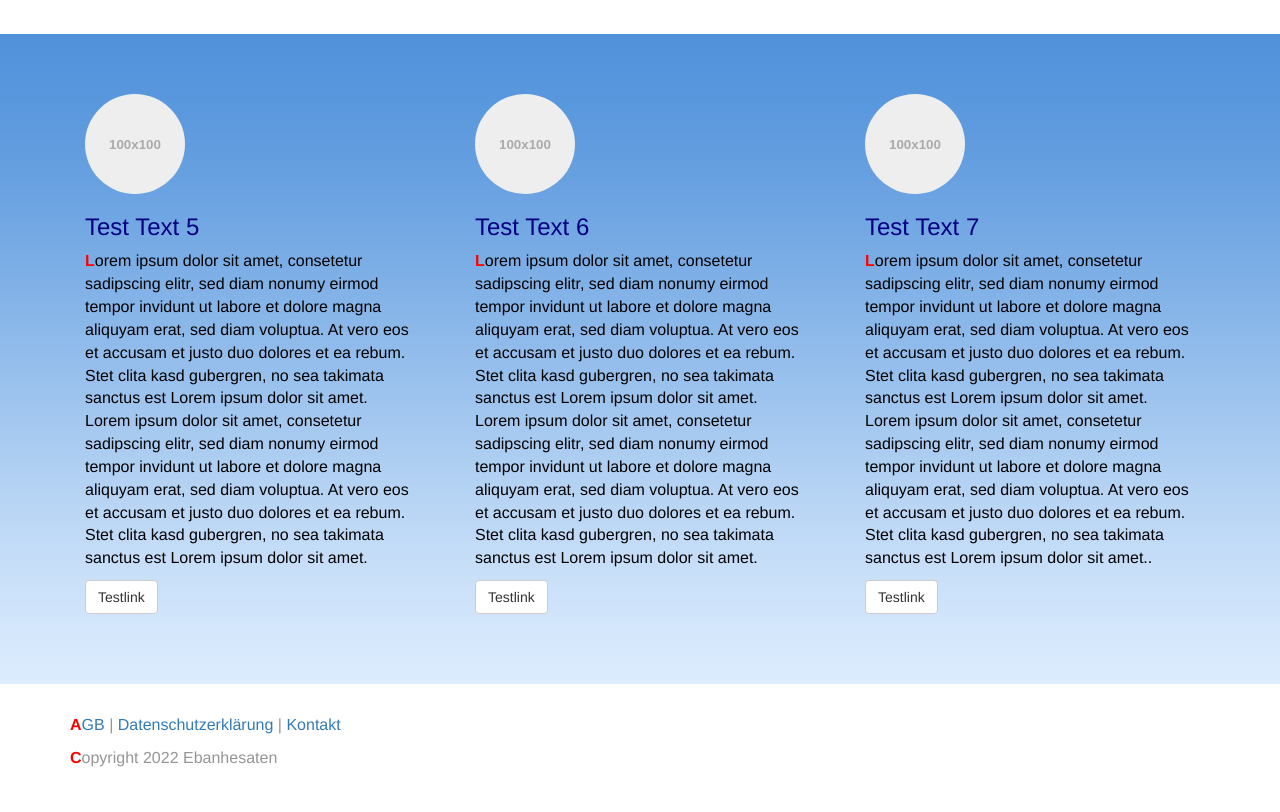
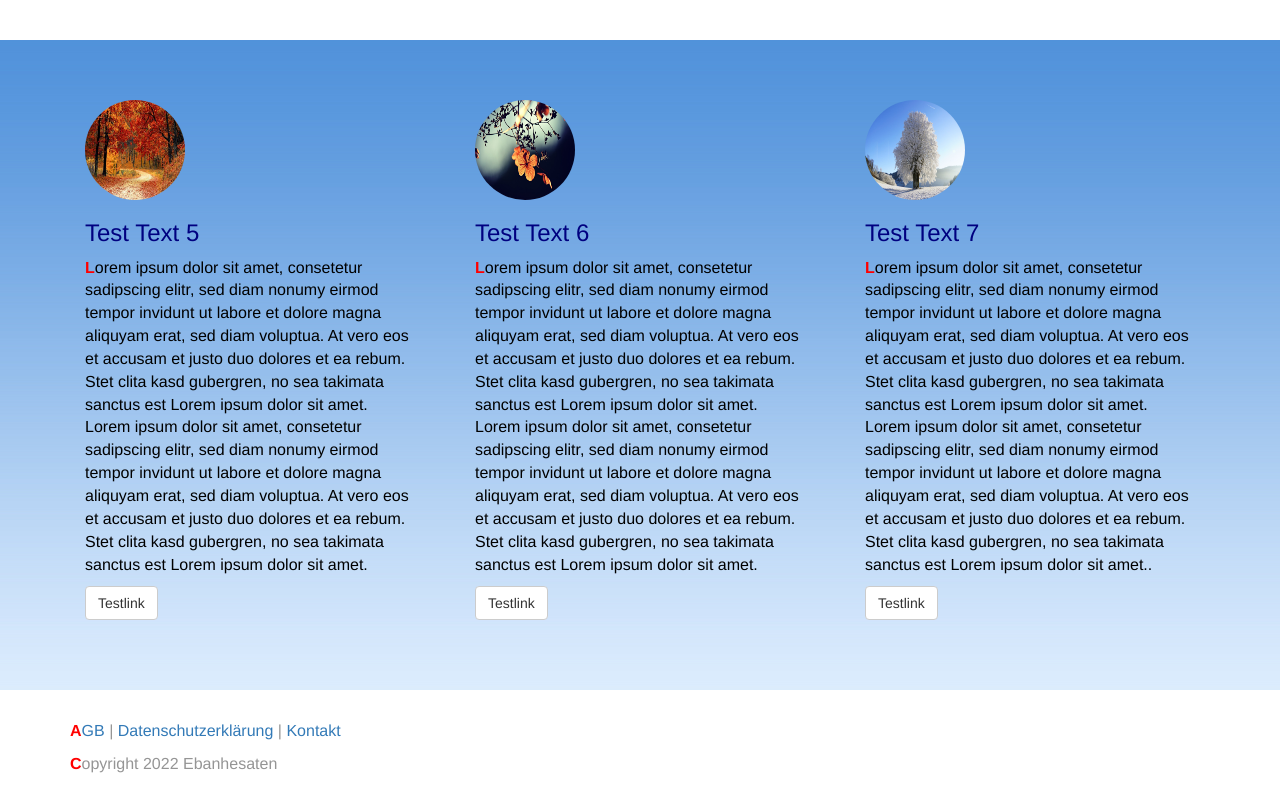
Before and after one commit to anonymous200303/256-Fotofreunde, a plain HTML site: page index.html in a window 1280 px wide. Shown: the part 1694-2506 px from the top of the page. Drawn offline with Linux system fonts and the light colour scheme.

Commit message:
Update index.html

```diff
--- a/index.html
+++ b/index.html
@@ -1,4 +1,4 @@
-<!DOCTYPE html>
+!DOCTYPE html>
 <!-- Template by Quackit.com -->
 <html lang="en">
 <head>
@@ -181,19 +181,19 @@
 			<div class="container">
 				<div class="row">
 					<div class="col-sm-4 footer-blurb-item">
-						<img class="img-circle" src="holder.js/100x100" alt="" width="100" height="100">
+						<img class="img-circle" src="Herbst.jpg" alt="" width="100" height="100">
 						<h3>Test Text 5</h3>
 						<p>Lorem ipsum dolor sit amet, consetetur sadipscing elitr, sed diam nonumy eirmod tempor invidunt ut labore et dolore magna aliquyam erat, sed diam voluptua. At vero eos et accusam et justo duo dolores et ea rebum. Stet clita kasd gubergren, no sea takimata sanctus est Lorem ipsum dolor sit amet. Lorem ipsum dolor sit amet, consetetur sadipscing elitr, sed diam nonumy eirmod tempor invidunt ut labore et dolore magna aliquyam erat, sed diam voluptua. At vero eos et accusam et justo duo dolores et ea rebum. Stet clita kasd gubergren, no sea takimata sanctus est Lorem ipsum dolor sit amet.</p>
 						<p><a class="btn btn-default" href="#">Testlink</a></p>
 					</div>
 					<div class="col-sm-4 footer-blurb-item">
-						<img class="img-circle" src="holder.js/100x100" alt="" width="100" height="100">
+						<img class="img-circle" src="Frühling.jpg" alt="" width="100" height="100">
 						<h3>Test Text 6</h3>
 						<p>Lorem ipsum dolor sit amet, consetetur sadipscing elitr, sed diam nonumy eirmod tempor invidunt ut labore et dolore magna aliquyam erat, sed diam voluptua. At vero eos et accusam et justo duo dolores et ea rebum. Stet clita kasd gubergren, no sea takimata sanctus est Lorem ipsum dolor sit amet. Lorem ipsum dolor sit amet, consetetur sadipscing elitr, sed diam nonumy eirmod tempor invidunt ut labore et dolore magna aliquyam erat, sed diam voluptua. At vero eos et accusam et justo duo dolores et ea rebum. Stet clita kasd gubergren, no sea takimata sanctus est Lorem ipsum dolor sit amet.</p>
 						<p><a class="btn btn-default" href="#">Testlink</a></p>
 					</div>
 					<div class="col-sm-4 footer-blurb-item">
-						<img class="img-circle" src="holder.js/100x100" alt="" width="100" height="100">
+						<img class="img-circle" src="Winter.jpg" alt="" width="100" height="100">
 						<h3>Test Text 7</h3>
 						<p>Lorem ipsum dolor sit amet, consetetur sadipscing elitr, sed diam nonumy eirmod tempor invidunt ut labore et dolore magna aliquyam erat, sed diam voluptua. At vero eos et accusam et justo duo dolores et ea rebum. Stet clita kasd gubergren, no sea takimata sanctus est Lorem ipsum dolor sit amet. Lorem ipsum dolor sit amet, consetetur sadipscing elitr, sed diam nonumy eirmod tempor invidunt ut labore et dolore magna aliquyam erat, sed diam voluptua. At vero eos et accusam et justo duo dolores et ea rebum. Stet clita kasd gubergren, no sea takimata sanctus est Lorem ipsum dolor sit amet..</p>
 						<p><a class="btn btn-default" href="#">Testlink</a></p>
```
